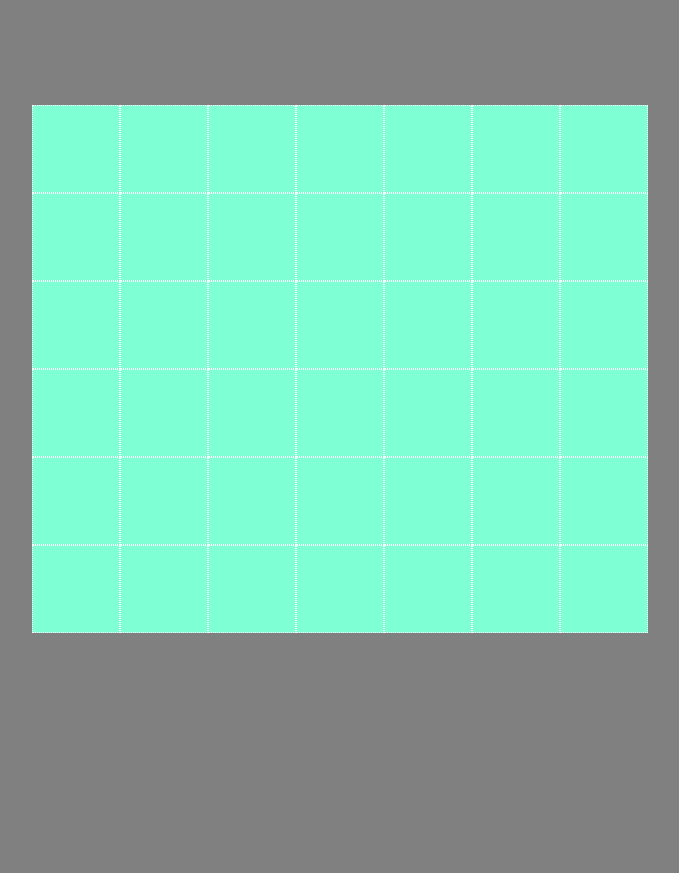
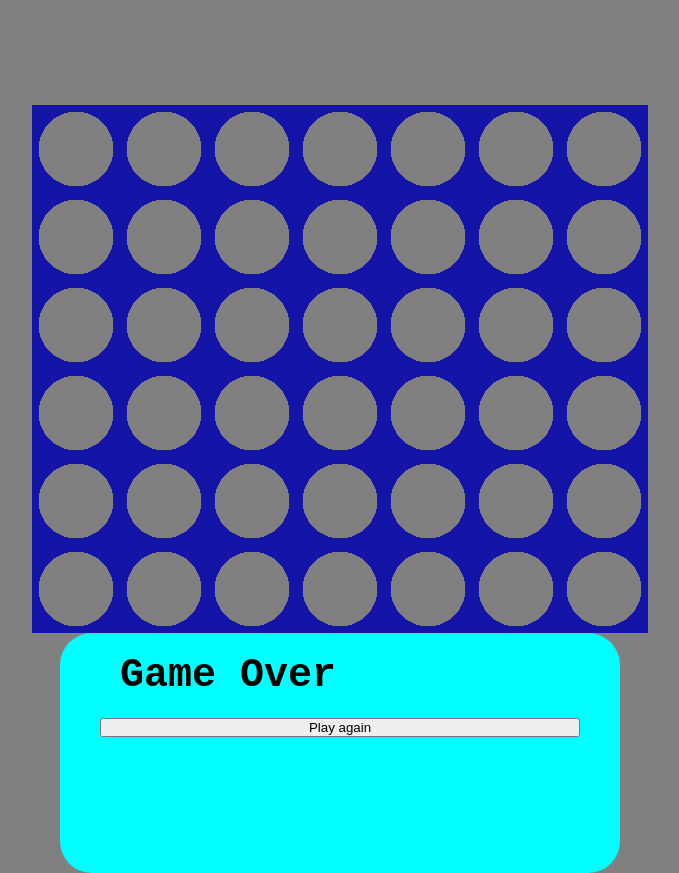
Before and after one commit to Viktorll95/four-in-a-row, a plain HTML site: page index.html in a window 1280 px wide. Shown: the part 68-941 px from the top of the page, without its empty margins (300-979 px from the left). Before the commit the page ends 800 px from the top, so only its background shows below. Drawn offline with Linux system fonts and the light colour scheme.

Commit message:
Started styling the modal

```diff
--- a/index.html
+++ b/index.html
@@ -13,6 +13,13 @@ https://www.youtube.com/watch?v=kA9OOeUXXSU&t=915s    -->
     <h1>Connect four</h1>
     <div id="board"></div>
 
+    <div id="modal-container">
+      <div id="modal-content">
+        <h1>Game Over</h1>
+        <p id="modal-message"></p>
+        <button id="reset">Play again</button>
+      </div>
+    </div>
     <script src="script.js"></script>
   </body>
 </html>
--- a/style.css
+++ b/style.css
@@ -30,15 +30,23 @@ h1 {
   margin-top: 11vmin;
   width: 77vmin;
   height: 66vmin;
-  background-color: aquamarine;
   display: grid;
   grid-template-columns: repeat(7, 1fr);
   grid-template-rows: repeat(6, 1fr);
 }
 
 .cell {
-  border: 1px dotted white;
+  position: relative;
   display: flex;
+}
+
+.cell::before {
+  position: absolute;
+  content: "";
+  width: 100%;
+  height: 100%;
+  background-image: radial-gradient(transparent 60%, rgb(20, 20, 168) 60%);
+  z-index: 1;
 }
 
 .piece {
@@ -62,3 +70,19 @@ h1 {
 .shine {
   background-color: white;
 }
+
+/* MODAL */
+
+#modal-container {
+  width: 60vmin;
+  height: 30vmin;
+  padding: 0vmin 5vmin;
+  background-color: aqua;
+  display: block;
+  border-radius: 2em;
+}
+
+#modal-content {
+  display: flex;
+  flex-direction: column;
+}
```
